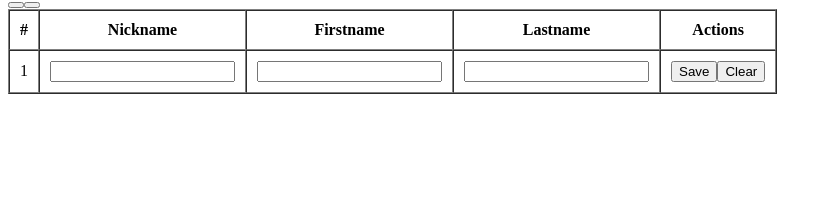
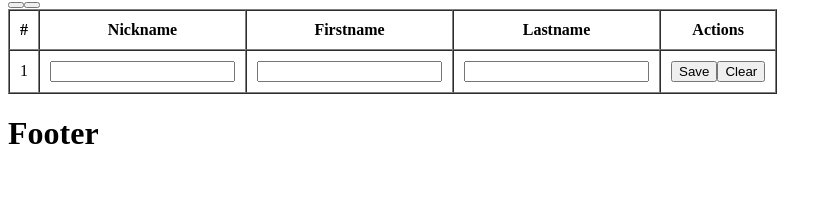
Before and after one commit to oxanamar/English-cards, a React (Create React App) app: page / in a window 1280 px wide. Shown: the part 89-294 px from the top of the page, without its empty margins (0-832 px from the left). Built offline with nearby package versions, Linux system fonts and the light colour scheme.

Commit message:
Added table

```diff
--- a/src/components/App/App.jsx
+++ b/src/components/App/App.jsx
@@ -1,11 +1,13 @@
 import Header from "../Header/Header";
 import Table from "../Table/Table";
+import Footer from "../Footer/Footer";
 
 function App() {
   return (
     <div>
       <Header />
       <Table />
+      <Footer />
     </div>
   );
 }
--- a/src/components/Footer/Footer.jsx
+++ b/src/components/Footer/Footer.jsx
@@ -0,0 +1,9 @@
+function Footer() {
+  return (
+    <div className="footer-container">
+      <h1>Footer</h1>
+    </div>
+  );
+}
+
+export default Footer;
```
